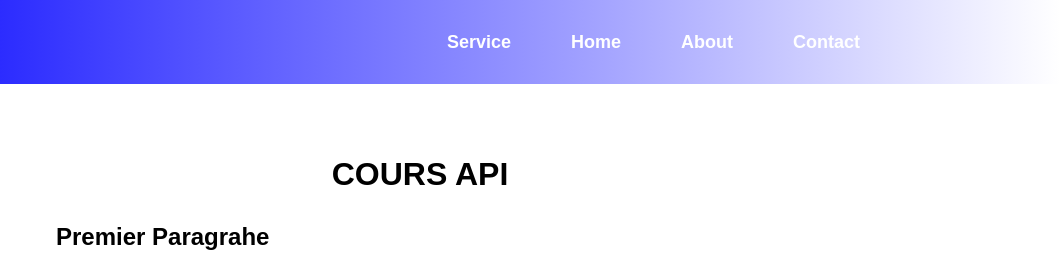
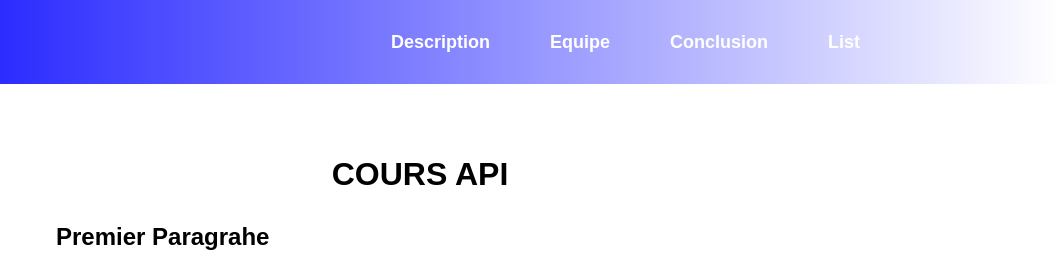
Before and after one commit to Tiger972/Website, a plain HTML site: page index.html in a window 1280 px wide. Shown: the top 268 px of the page, 220-1280 px from the left. Drawn offline with Linux system fonts and the light colour scheme.

Commit message:
new nav li

```diff
--- a/index.html
+++ b/index.html
@@ -13,10 +13,10 @@
     <nav>
         <img src="img/italy.jpg">
         <ul>
-            <li><a href="#">Service</a></li>
-            <li><a href="#">Home</a></li>
-            <li><a href="#">About</a></li>
-            <li><a href="#">Contact</a></li>
+            <li><a href="#">Description</a></li>
+            <li><a href="#">Equipe</a></li>
+            <li><a href="#">Conclusion</a></li>
+            <li><a href="#">List</a></li>
         </ul>
     </nav>
 </header>
```
